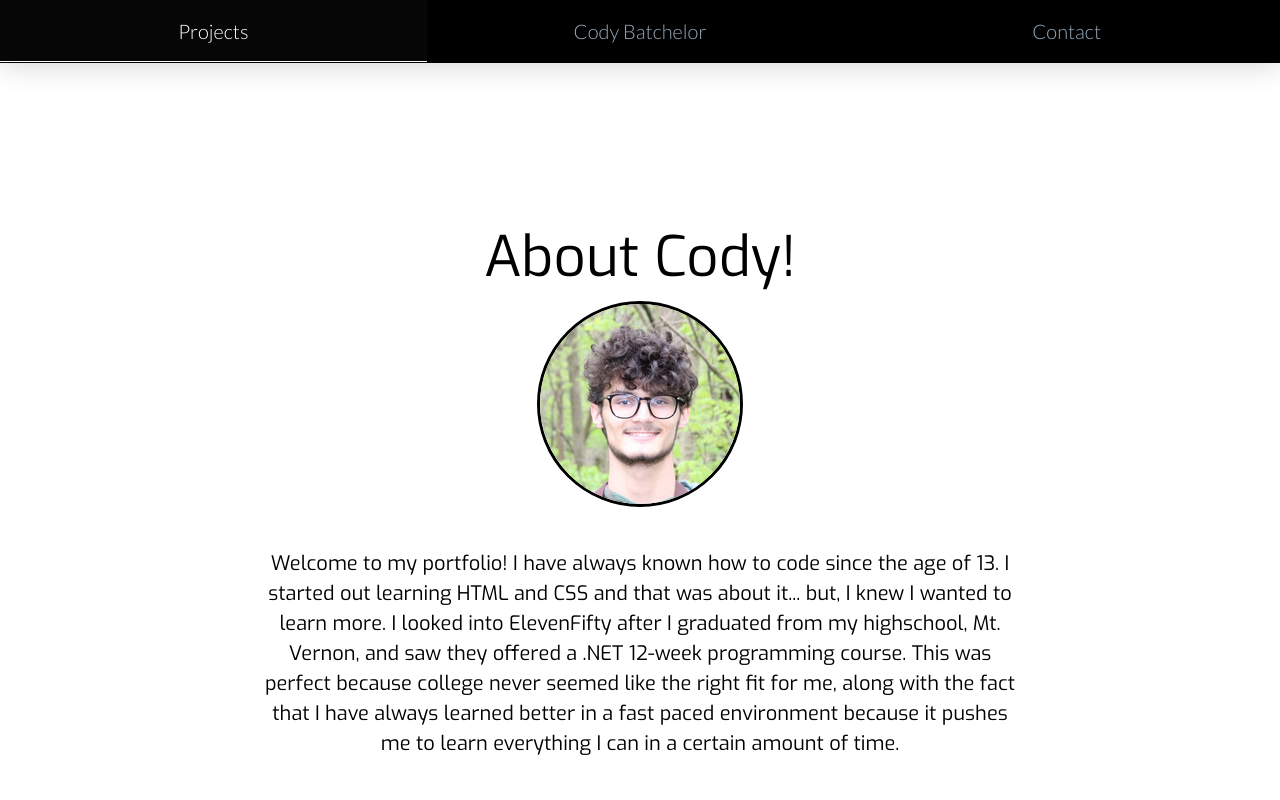
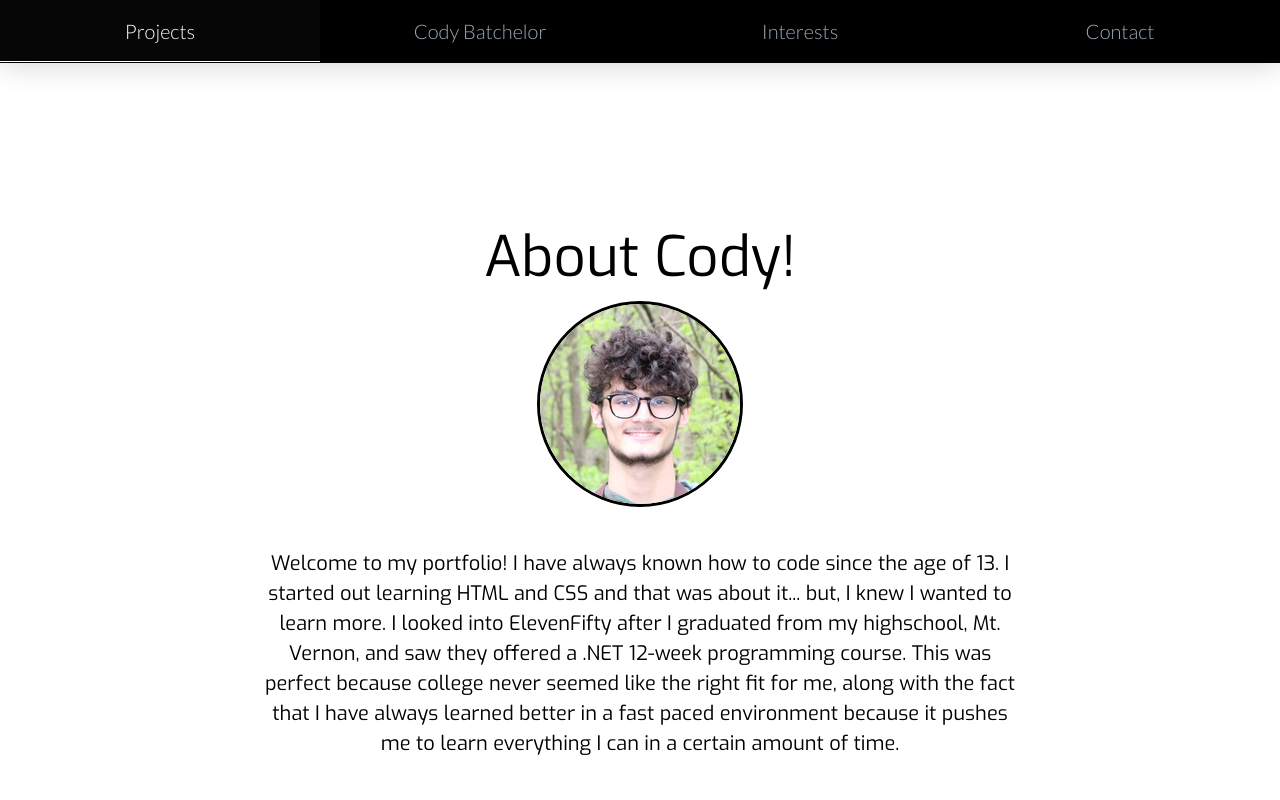
Before and after one commit to codyb1150/codyb1150.github.io, a plain HTML site: page index.html in a window 1280 px wide. Shown: the top 800 px of the page. Drawn offline with nearby package versions, Linux system fonts and the light colour scheme.

Commit message:
navbar addition

```diff
--- a/index.html
+++ b/index.html
@@ -20,10 +20,12 @@
 <body>
 
     <header id="header">
-        <nav class="links" style="--items: 3;">
+        <nav class="links" style="--items: 4;">
             <a href="#projects">Projects</a>
             <a href="#about">Cody Batchelor</a>
+            <a href="#interests">Interests</a>
             <a href="#contact">Contact</a>
+
             <span class="line"></span>
         </nav>
     </header>
```
